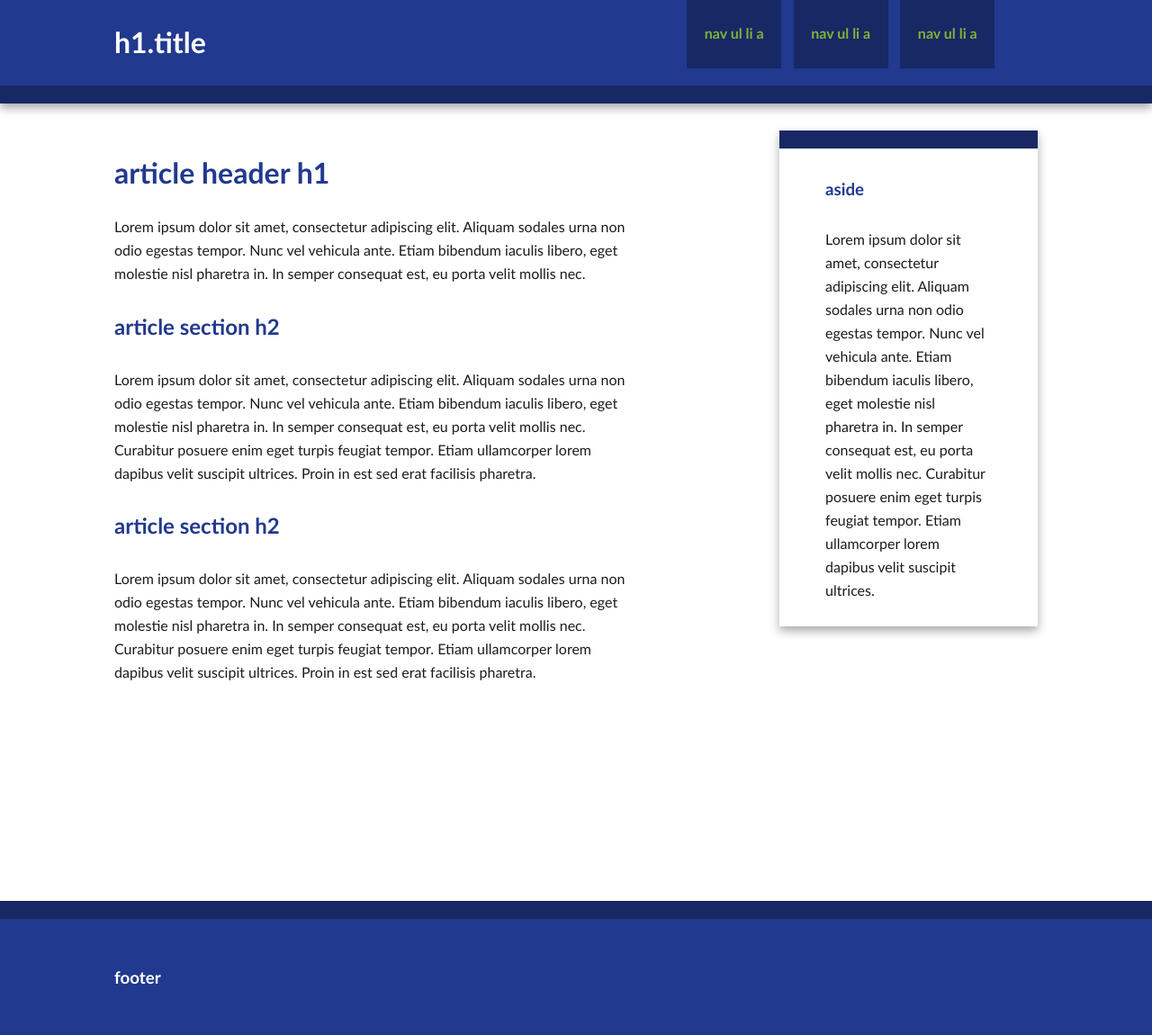
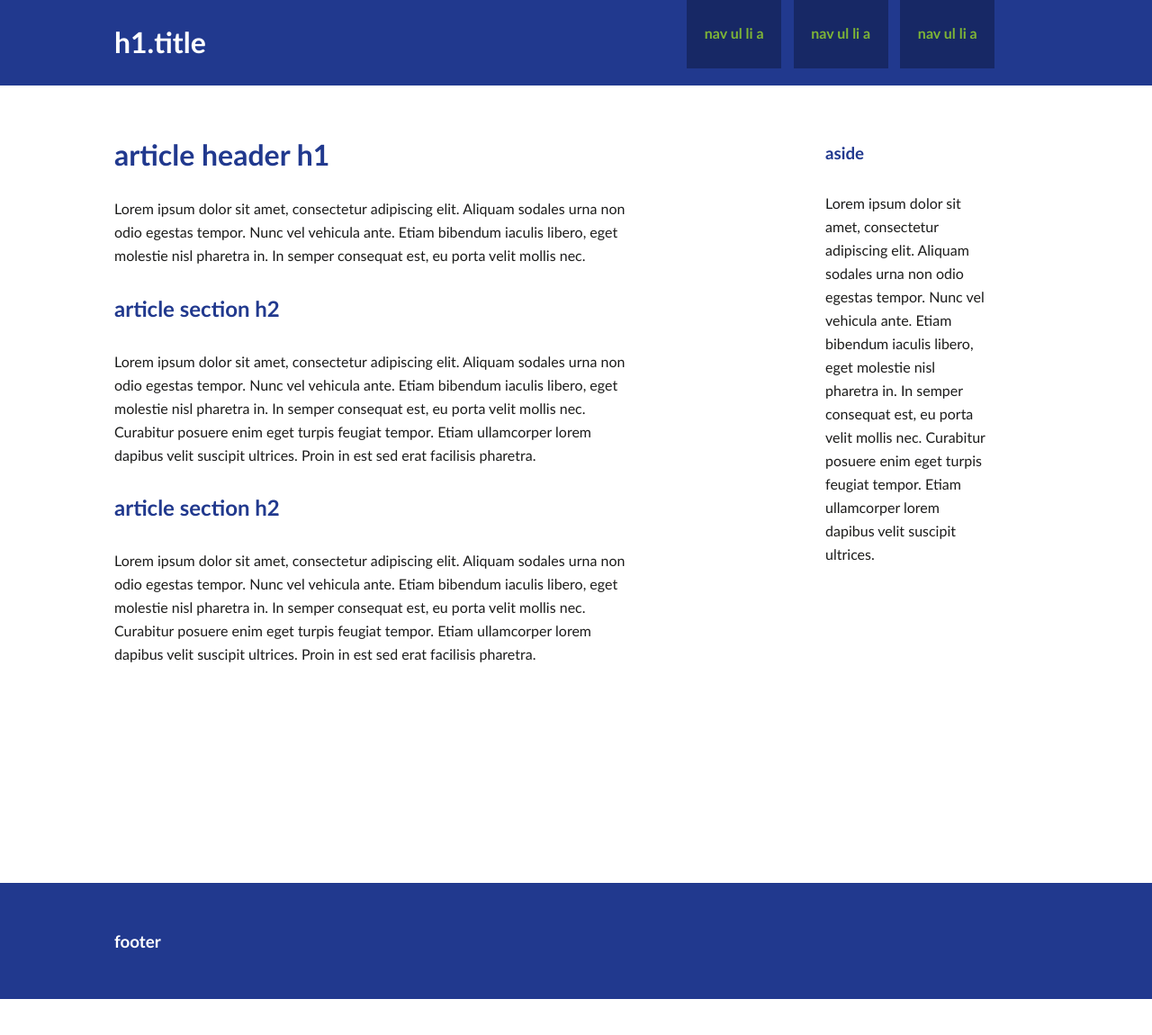
Before and after one commit to ronilaukkarinen/modern-html5-boilerplate, a PHP site: page / in a window 1280 px wide. Shown: the whole page at 90% size. After the commit the page ends 1110 px from the top, so only its background shows below. Run offline with PHP 8.4, Linux system fonts and the light colour scheme.

Commit message:
simpler base for hbp

```diff
--- a/sass/_config.scss
+++ b/sass/_config.scss
@@ -21,7 +21,7 @@ $container-tv: 1824px; /* default: 1824px */
 $container-large: 1224px; /* default: 1224px */
 $container-desktop: 960px; /* default: 1170px */
 $container-landscape-ipad: 960px; /* default: 970px */
-$container-ipad: 770px; /* default: 750px */
+$container-ipad: 768px; /* default: 768px */
 $container-mobile: 480px; /* default: 480px */
 $responsivenav: 872px; /* set to navigation width */
 
--- a/sass/main.scss
+++ b/sass/main.scss
@@ -68,19 +68,6 @@ body {
 .wrapper {
     width: 90%;
     margin: 0 5%;
-}
-
-/* ===================
-    ALL: Orange Theme
-   =================== */
-
-.header-container {
-    border-bottom: 20px solid darken($maincolor,10%);
-}
-
-.footer-container,
-.main aside {
-    border-top: 20px solid darken($maincolor,10%);
 }
 
 .header-container,
@@ -176,7 +163,7 @@ nav a:hover {
    Media Queries
    ========================================================================== */
 
-@media only screen and (min-width: 480px) {
+@media only screen and (min-width: $container-mobile) {
 
 /* ====================
     INTERMEDIATE: Menu
@@ -211,18 +198,7 @@ nav a:hover {
     }
 }
 
-@media only screen and (min-width: 768px) {
-
-/* ====================
-    WIDE: CSS3 Effects
-   ==================== */
-
-    .header-container,
-    .main aside {
-        -webkit-box-shadow: 0 5px 10px #aaa;
-           -moz-box-shadow: 0 5px 10px #aaa;
-                box-shadow: 0 5px 10px #aaa;
-    }
+@media only screen and (min-width: $container-ipad) {
 
 /* ============
     WIDE: Menu
```
Also changed, not shown: css/layout.css.
